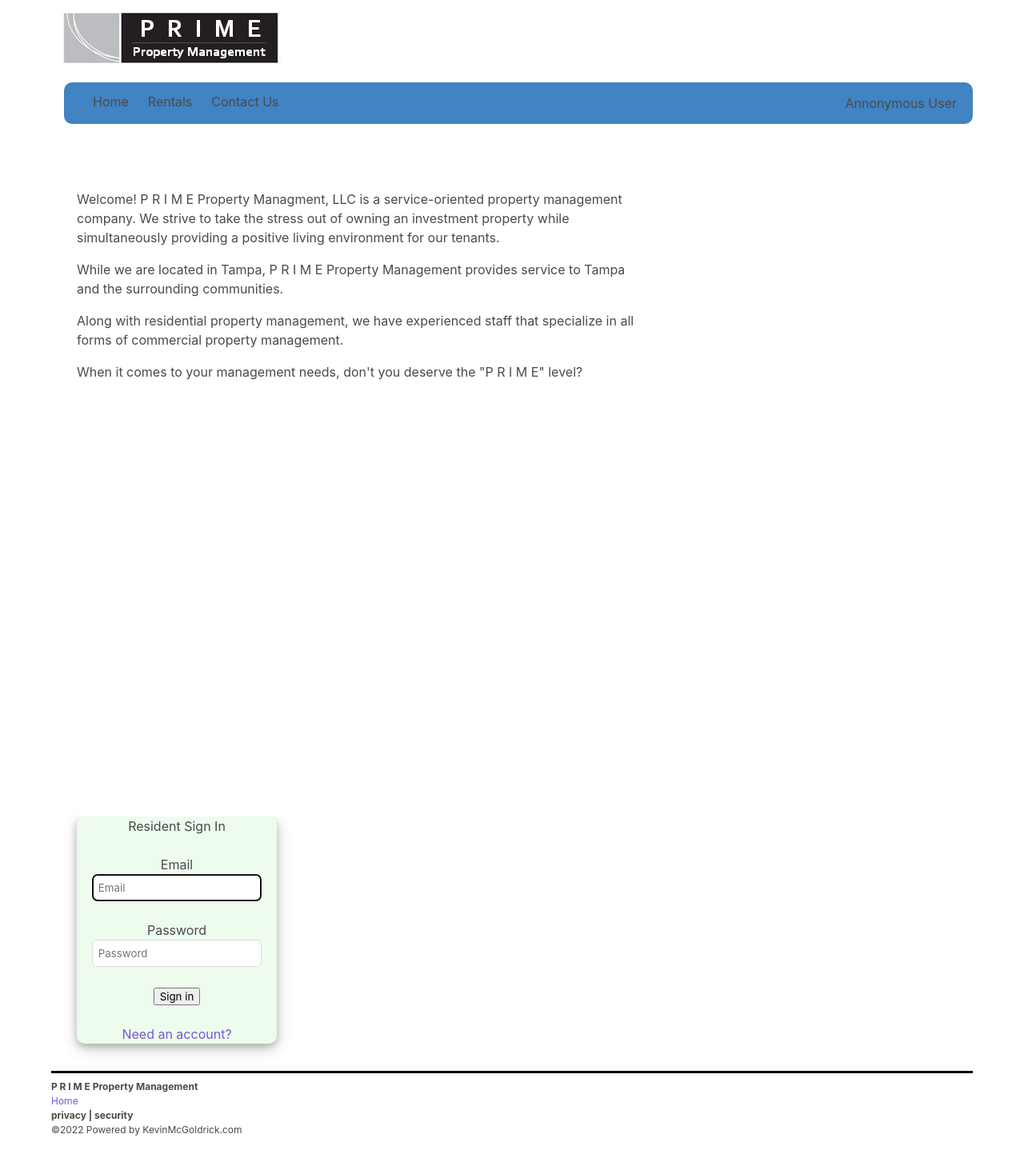
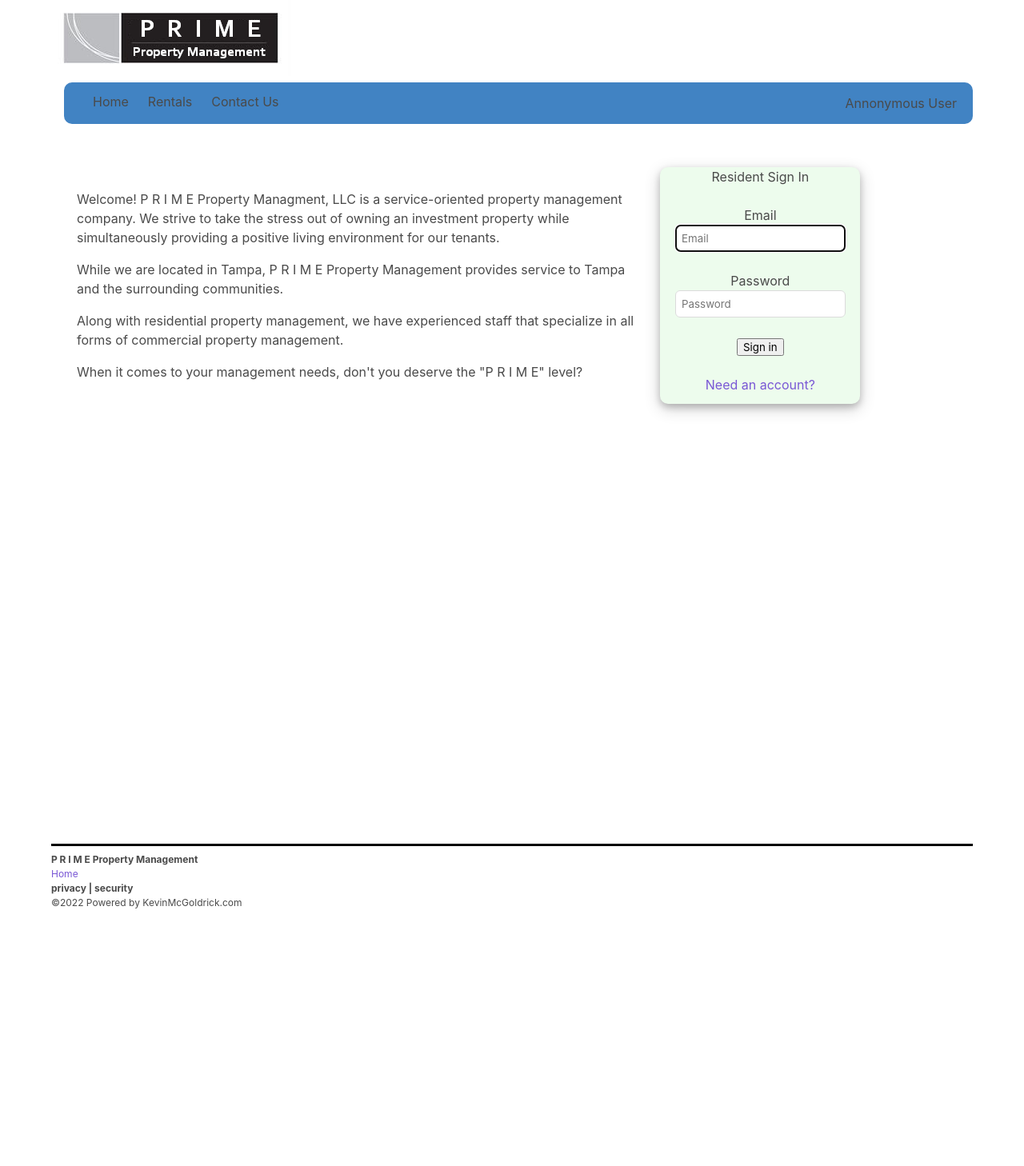
Before and after one commit to mcgolkev/Prime_website, a Vue app in the folder vue/: page /login in a window 1280 px wide. Shown: the top 1458 px of the page at 80% size. After the commit the page ends 1228 px from the top, so only its background shows below. Built offline with nearby package versions, Linux system fonts and the light colour scheme.

Commit message:
signin reformat

```diff
--- a/vue/src/views/Index.vue
+++ b/vue/src/views/Index.vue
@@ -18,18 +18,7 @@
         <p> When it comes to your management needs, don't you deserve the "P R I M E" level? </p>
 
       </div>
-
-
-    </div>
-  </div>
-
-
-
-  <div id="all">
-
-
-
-           <div class="shadow-box">
+        <div class="shadow-box">
                       <form  @submit.prevent="login">
                       <center>Resident Sign In</center>
                       <div
@@ -68,6 +57,17 @@
 
 
                       </div>
+
+    </div>
+  </div>
+
+
+
+  <div id="all">
+
+
+
+
 
               </div>
 
```
